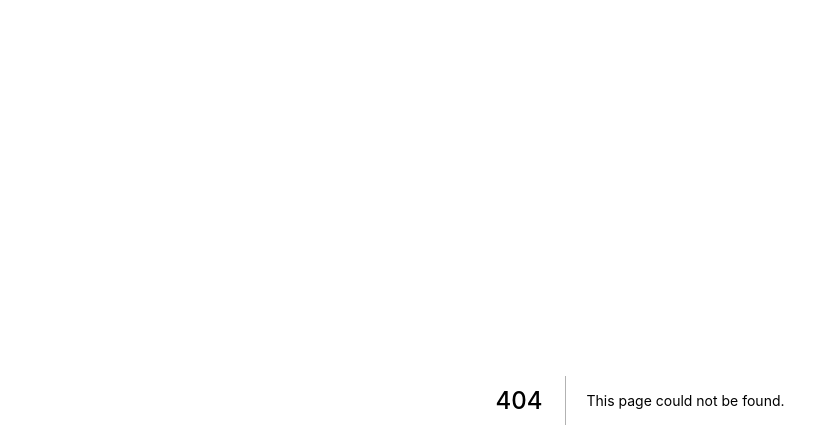
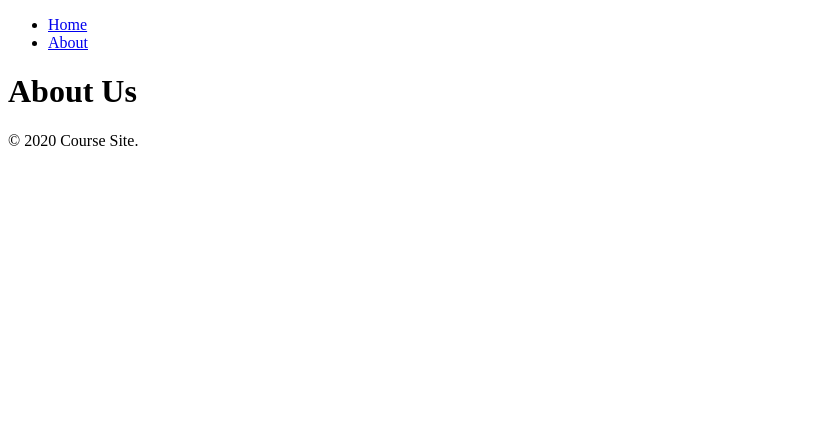
Before and after one commit to draihal/course-site-front-react, a Next.js app: page /about in a window 1280 px wide. Before the commit this address had no page. Shown: the top 448 px of the page, without its empty margins (0-839 px from the left). Built offline with nearby package versions, Linux system fonts and the light colour scheme.

Commit message:
Update structure

```diff
--- a/components/Footer.js
+++ b/components/Footer.js
@@ -0,0 +1,7 @@
+const Footer = () => (
+  <div className="footer-wrapper">
+    <div className="copyright">© {new Date().getFullYear()} Course Site.</div>
+  </div>
+);
+
+export default Footer;
--- a/components/Header.js
+++ b/components/Header.js
@@ -0,0 +1,9 @@
+import Navbar from '../components/Navbar';
+
+const Header = () => (
+  <div className="header-wrapper">
+    <Navbar />
+  </div>
+);
+
+export default Header;
--- /dev/null
+++ b/components/Layout.js
@@ -0,0 +1,24 @@
+import Head from 'next/head';
+import Header from '../components/Header';
+import Footer from '../components/Footer';
+
+const Layout = props => (
+  <div className="site-wrapper">
+    <Head>
+      <title>
+        {props.title ? `${props.title} | ` : ''}
+        Онлайн курсы
+      </title>
+      {props.description ? <meta name="description" content={props.description} /> : null}
+    </Head>
+
+    <Header />
+
+    <div className="content-wrapper">{props.children}</div>
+
+    <Footer />
+
+  </div>
+);
+
+export default Layout;
--- /dev/null
+++ b/components/Navbar.js
@@ -0,0 +1,18 @@
+import Link from 'next/link';
+
+const Navbar = () => (
+  <ul className="menu">
+    <li>
+      <Link href="/">
+        <a>Home</a>
+      </Link>
+    </li>
+    <li>
+      <Link href="/about">
+        <a>About</a>
+      </Link>
+    </li>
+  </ul>
+);
+
+export default Navbar;
--- a/package.json
+++ b/package.json
@@ -7,6 +7,7 @@
     "dev": "next",
     "build": "next build",
     "start": "next start",
+    "export": "next build && next export -o public",
     "test": "echo \"Error: no test specified\" && exit 1"
   },
   "repository": {
@@ -23,5 +24,6 @@
     "next": "^9.2.1",
     "react": "^16.12.0",
     "react-dom": "^16.12.0"
-  }
+  },
+  "devDependencies": {}
 }
--- /dev/null
+++ b/pages/_document.js
@@ -0,0 +1,22 @@
+import Document, { Head, Main, NextScript } from 'next/document';
+
+export default class MyDocument extends Document {
+  static async getInitialProps(ctx) {
+    const initialProps = await Document.getInitialProps(ctx);
+    return { ...initialProps };
+  }
+
+  render() {
+    return (
+      <html>
+        <Head>
+          <link rel="shortcut icon" type="image/x-icon" href="/static/favicon.ico" />
+        </Head>
+        <body>
+          <Main />
+          <NextScript />
+        </body>
+      </html>
+    );
+  }
+}
--- /dev/null
+++ b/pages/about.js
@@ -0,0 +1,9 @@
+import Layout from '../components/Layout';
+
+const About = () => (
+  <Layout title="О нас">
+    <h1>About Us</h1>
+  </Layout>
+);
+
+export default About;
```
Also changed, not shown: pages/index.js (+9 -0 lines), 1 other file (tests, documents, lock files or other folders).
